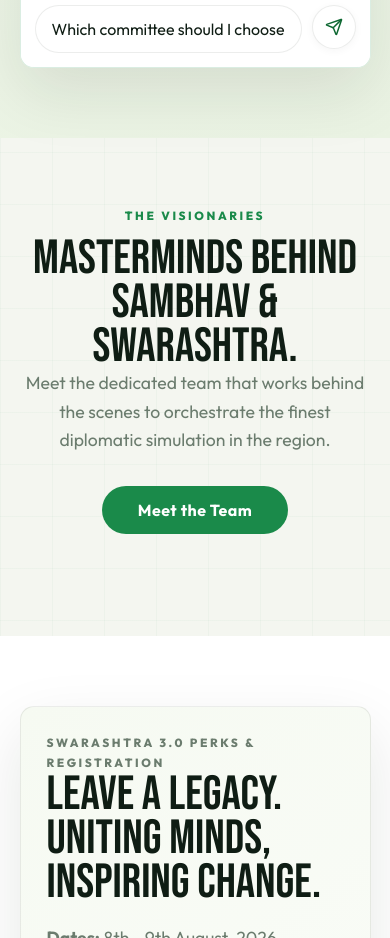
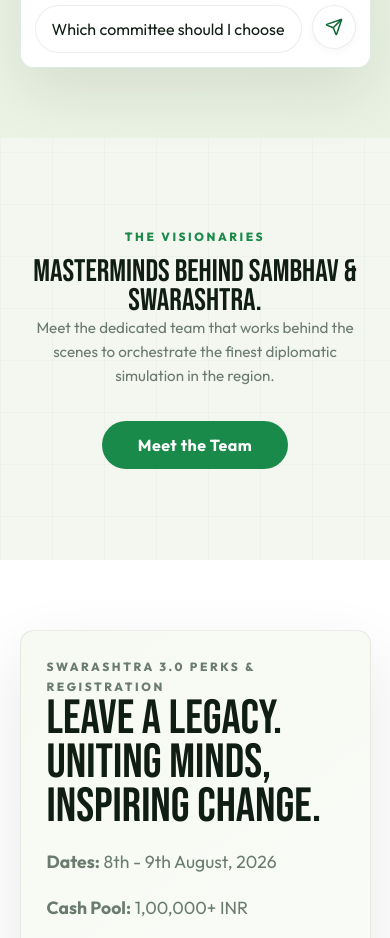
Before and after one commit to thesambhavfoundation16/sambhav-web, a React (Vite) app: page / in a window 390 px wide. Shown: the part 7960-8898 px from the top of the page. Built offline with nearby package versions, Linux system fonts and the light colour scheme; a web font is replaced by a local one.

Commit message:
Center Masterminds section and add mobile optimization

```diff
--- a/src/styles.css
+++ b/src/styles.css
@@ -2278,6 +2278,24 @@
 
 .masterminds-section {
   text-align: center;
+  display: flex;
+  flex-direction: column;
+  align-items: center;
+  justify-content: center;
+  min-height: 60vh;
+}
+
+.masterminds-section .wide-heading {
+  text-align: center;
+  display: flex;
+  flex-direction: column;
+  align-items: center;
+  max-width: 800px;
+  margin: 0 auto;
+}
+
+.masterminds-section .wide-heading h2 {
+  text-align: center;
 }
 
 .mm-desc {
@@ -2286,6 +2304,22 @@
   color: var(--muted);
   line-height: 1.6;
   font-size: 1.1rem;
+  text-align: center;
+}
+
+@media (max-width: 860px) {
+  .masterminds-section {
+    min-height: 50vh;
+    padding: 60px 20px;
+  }
+
+  .masterminds-section .wide-heading h2 {
+    font-size: clamp(1.8rem, 8vw, 2.8rem);
+  }
+
+  .mm-desc {
+    font-size: 0.95rem;
+  }
 }
 
 .mm-btn {
```
